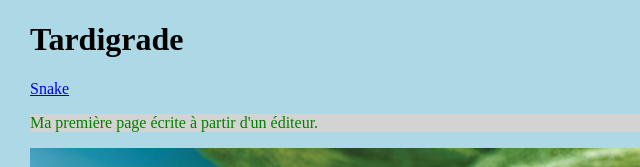
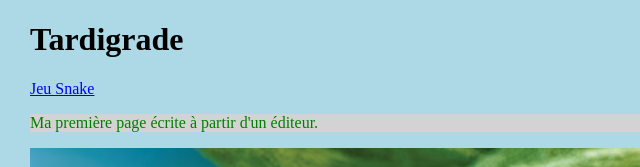
Before and after one commit to Sefir0/ily.io, a plain HTML site: page index.html in a window 1280 px wide. Shown: the top 167 px of the page, 294-934 px from the left. Drawn offline with Linux system fonts and the light colour scheme.

Commit message:
Update index.html

```diff
--- a/index.html
+++ b/index.html
@@ -6,7 +6,7 @@
 	</head>
 	<body>
 		<h1 class="center">Tardigrade</h1>
-		<a href="AutresPages/snake.html" class="center">Snake</a>
+		<a href="AutresPages/snake.html" class="center">Jeu Snake</a>
 		<p class="center">
 			Ma première page écrite à partir d'un éditeur.
 		</p>
```
